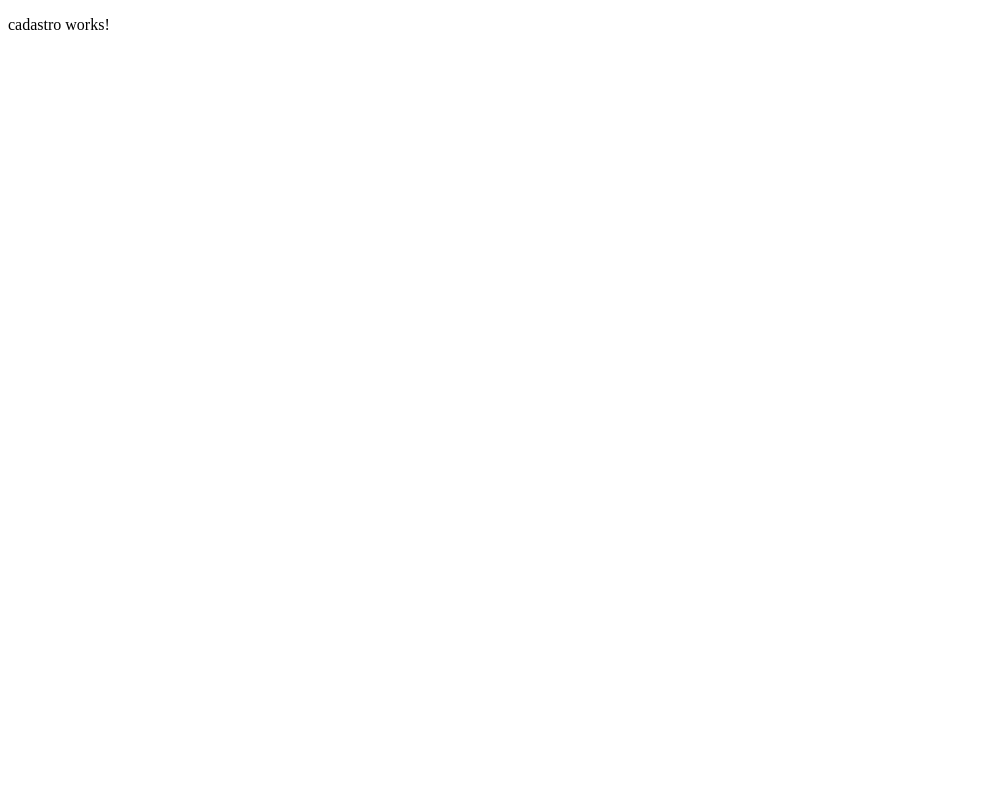
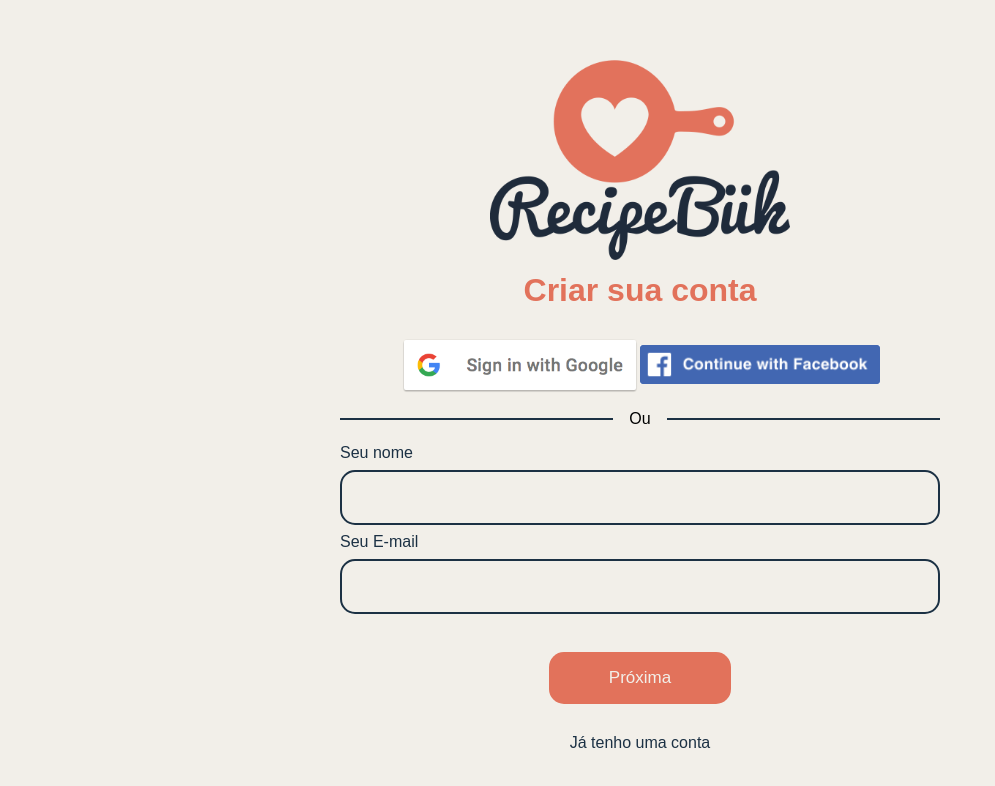
Before and after one commit to UnBArqDsw/2020.1_G3_RecipeBuk_Frontend, an Angular app: page /cadastro in a window 1280 px wide. Shown: the top 786 px of the page, without its empty margins (0-995 px from the left). Built offline with nearby package versions, Linux system fonts and the light colour scheme.

Commit message:
[#48] Adding sign up screen

```diff
--- a/src/app/cadastro/cadastro.component.css
+++ b/src/app/cadastro/cadastro.component.css
@@ -0,0 +1,35 @@
+.logo {
+    margin-top: 10%;
+    width: 50%;
+}
+
+.proxima {
+    margin-top: 5%;
+    margin-bottom: 5%;
+    width: 20%;
+	background-color:#E2725B;
+	border-radius:15px;
+	display:inline-block;
+	cursor:pointer;
+	color:#F2EFE9;
+	font-family:Arial;
+	font-size:17px;
+	padding:16px 31px;
+	text-decoration:none;
+}
+
+h1 {
+    margin: 2%;
+    font-size:32px;
+    color: #E2725B;
+}
+
+hr {
+    border-style:solid;
+    margin: auto;
+    width: 100%;
+    max-width: 50%;
+    border-width:1px;
+    overflow: hidden;
+    border-color: #1C3144;
+}
--- a/src/app/cadastro/cadastro.component.html
+++ b/src/app/cadastro/cadastro.component.html
@@ -1 +1,37 @@
-<p>cadastro works!</p>
+<html>
+    <div class='container'>
+        <div class='column'>
+            <div class='row'>
+                <img src="../../assets/lolzeira.png" alt="logo" class='logo'>
+            </div>
+            <div class='row'>
+                <h1>Criar sua conta</h1>
+            </div>
+            <div class='row' style='align-items: center; margin-top: 15px;'>
+                <img src="../../assets/btn_google_signin_light_normal_web@2x.png" alt="logo" class='social-button'>
+                <img src="../../assets/17639236_1785253958471956_282550797298827264_n.png" alt="logo" class='social-button'>
+
+            </div>
+            <!-- <div class='row'>
+                <img src="../../assets/17639236_1785253958471956_282550797298827264_n.png" alt="logo" class='social-button'>
+            </div> -->
+            <div class='row'>
+                <hr><p style="margin:1em">Ou</p><hr>
+            </div>
+            <div class='row'>
+                <form class='form' >
+                    <label>Seu nome</label>
+                    <input type="text" id="fname" name="fname">
+                    <label>Seu E-mail</label>
+                    <input class='input' type="password" id="lname" name="lname">
+                  </form>
+            </div>
+            <div class="row">
+                <a href="#" class="proxima"><center>Próxima</center></a>
+            </div>
+            <div class="row">
+                <a class="link" href="/login">Já tenho uma conta</a>
+            </div>
+        </div>
+    </div>
+</html>
--- a/src/app/login/login.component.css
+++ b/src/app/login/login.component.css
@@ -1,66 +1,27 @@
-.container {
-    width: 100%;
-    margin: 0;
-    height: 100%;
-    background-color:#F2EFE9;
-    position: fixed;
-    top: 50%;
-    left: 50%;
-    display: flex; /* or inline-flex */
-    align-items: flex-start;
-    justify-content: center;
-    transform: translate(-50%, -50%);
-}
-.column {
-    width: 600px;
-    max-width: 90%;
-    /* height: 100%; */
-    display: flex; /* or inline-flex */
-    flex-direction: column;
-    /* align-items: center; */
-    /* width: 600px;
-    max-width: 75%; */
-
-}
-
-.row {
-    /* width:600px;
-    max-width: 100%; */
-    display: flex; /* or inline-flex */
-    flex-direction: row;
-    /* align-items: center; */
-    justify-content: center;
-}
 .logo {
-   width: 100%;
-}
-
-.social-button {
-    width: 40%;
-    height: 100%;
+    margin-top: 10%;
+    width: 50%;
 }
 
 .entrar {
+    margin-top: 5%;
+    margin-bottom: 5%;
     width: 20%;
 	background-color:#E2725B;
 	border-radius:15px;
 	display:inline-block;
 	cursor:pointer;
-	color:#ffffff;
+	color:#F2EFE9;
 	font-family:Arial;
 	font-size:17px;
 	padding:16px 31px;
 	text-decoration:none;
 }
 
-.link {
-    color: #1C3144;
-    text-decoration: none;
-    padding: 20px 0px;
-}
-
-label {
-    color: #1C3144;
+h1 {
+    margin: 2%;
+    font-size:32px;
+    color: #E2725B;
 }
 
 hr {
@@ -72,25 +33,3 @@ hr {
     overflow: hidden;
     border-color: #1C3144;
 }
-
-input {
-    color: #1C3144;
-    outline: none;
-    width: 100%;
-    height: 55px;
-    padding: 10px 20px;
-    margin: 8px 0;
-    box-sizing: border-box;
-    border: 2px solid #1C3144;
-    border-radius: 15px;
-    background-color:#F2EFE9;
-}
-
-form {
-    width: 100%;
-    /* max-width: 75%; */
-    display: flex; /* or inline-flex */
-    flex-direction: column;
-    align-items: flex-start;
-    justify-content: center;
-}
--- a/src/app/login/login.component.html
+++ b/src/app/login/login.component.html
@@ -3,6 +3,9 @@
         <div class='column'>
             <div class='row'>
                 <img src="../../assets/lolzeira.png" alt="logo" class='logo'>
+            </div>
+            <div class='row'>
+                <h1>Entrar </h1>
             </div>
             <div class='row' style='align-items: center; margin-top: 15px;'>
                 <img src="../../assets/btn_google_signin_light_normal_web@2x.png" alt="logo" class='social-button'>
--- a/src/styles.css
+++ b/src/styles.css
@@ -1 +1,84 @@
-/* You can add global styles to this file, and also import other style files */
+@import url('https://fonts.googleapis.com/css?family=Roboto:300,400,500&display=swap" rel="stylesheet');
+
+.container {
+    width: 100%;
+    margin: 0;
+    height: 100%;
+    background-color:#F2EFE9;
+    position: fixed;
+    top: 50%;
+    left: 50%;
+    display: flex; /* or inline-flex */
+    align-items: flex-start;
+    justify-content: center;
+    transform: translate(-50%, -50%);
+}
+.column {
+    width: 600px;
+    max-width: 90%;
+    /* height: 100%; */
+    display: flex; /* or inline-flex */
+    flex-direction: column;
+    /* align-items: center; */
+    /* width: 600px;
+    max-width: 75%; */
+
+}
+
+.row {
+    /* width:600px;
+    max-width: 100%; */
+    display: flex; /* or inline-flex */
+    flex-direction: row;
+    /* align-items: center; */
+    justify-content: center;
+}
+
+.link {
+    font-family: 'Arial';
+    color: #1C3144;
+    text-decoration: none;
+    /* padding: 20px 0px; */
+}
+
+
+.social-button {
+    width: 40%;
+    height: 100%;
+}
+
+p {
+    font-family: 'Arial';
+}
+
+h1 {
+    font-family: 'Arial';
+}
+
+label {
+    font-family: 'Arial';
+    color: #1C3144;
+}
+
+input {
+    font-family: 'Arial';
+    color: #1C3144;
+    outline: none;
+    width: 100%;
+    height: 55px;
+    padding: 10px 20px;
+    margin: 8px 0;
+    box-sizing: border-box;
+    border: 2px solid #1C3144;
+    border-radius: 15px;
+    background-color:#F2EFE9;
+}
+
+form {
+    width: 100%;
+    /* max-width: 75%; */
+    display: flex; /* or inline-flex */
+    flex-direction: column;
+    align-items: flex-start;
+    justify-content: center;
+}
```
